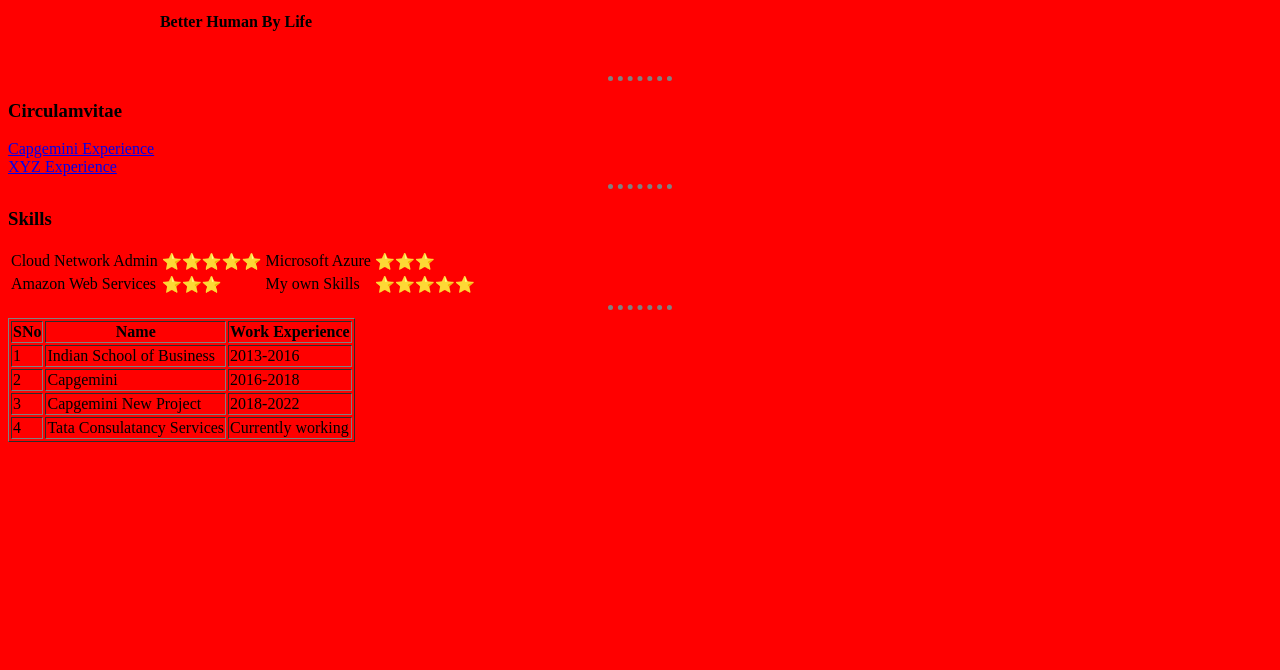
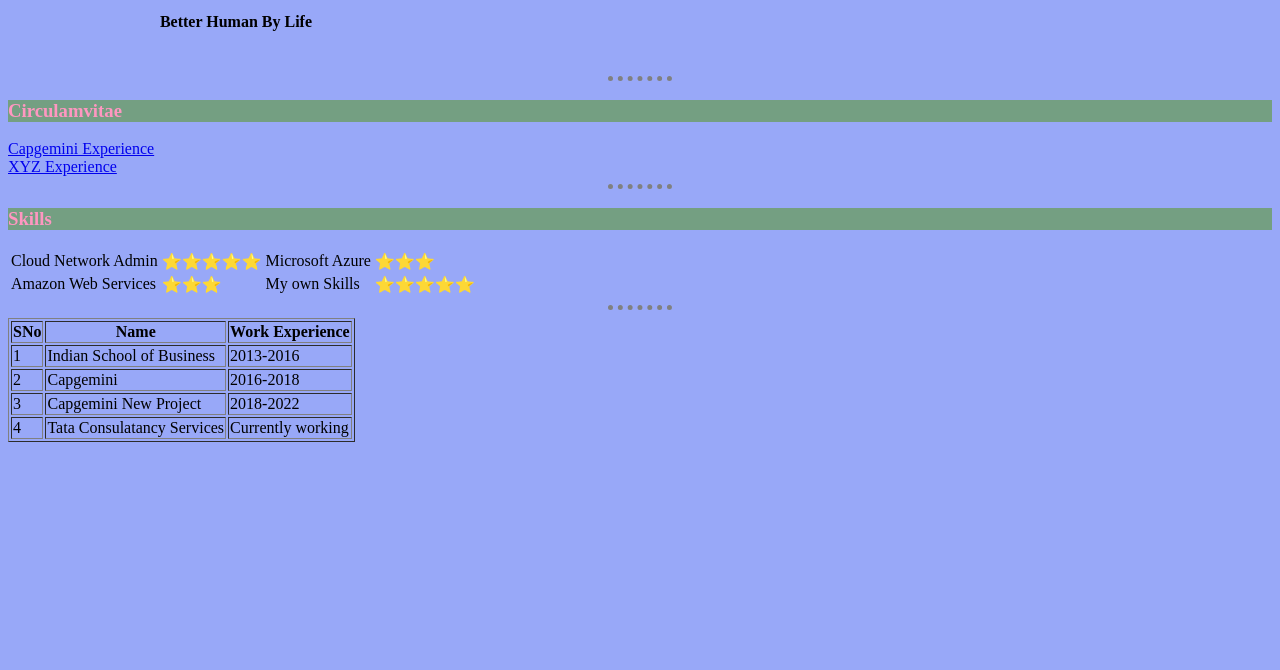
Before and after one commit to getpradeep/adityacv, a plain HTML site: page index.html in a window 1280 px wide. Shown: the part 130-800 px from the top of the page. Drawn offline with Linux system fonts and the light colour scheme.

Commit message:
BC changed

```diff
--- a/practice styles.css
+++ b/practice styles.css
@@ -1,7 +1,16 @@
 body{
-  background-color: red;
+  background-color: #98A8F8;
 }
 
+h1{
+  color: #FF97C1;
+  background-color: #749F82;
+}
+
+h3{
+  color: #FF97C1;
+  background-color: #749F82;
+}
 hr{
   border-style: none;
   border-top-style: dotted;
```
